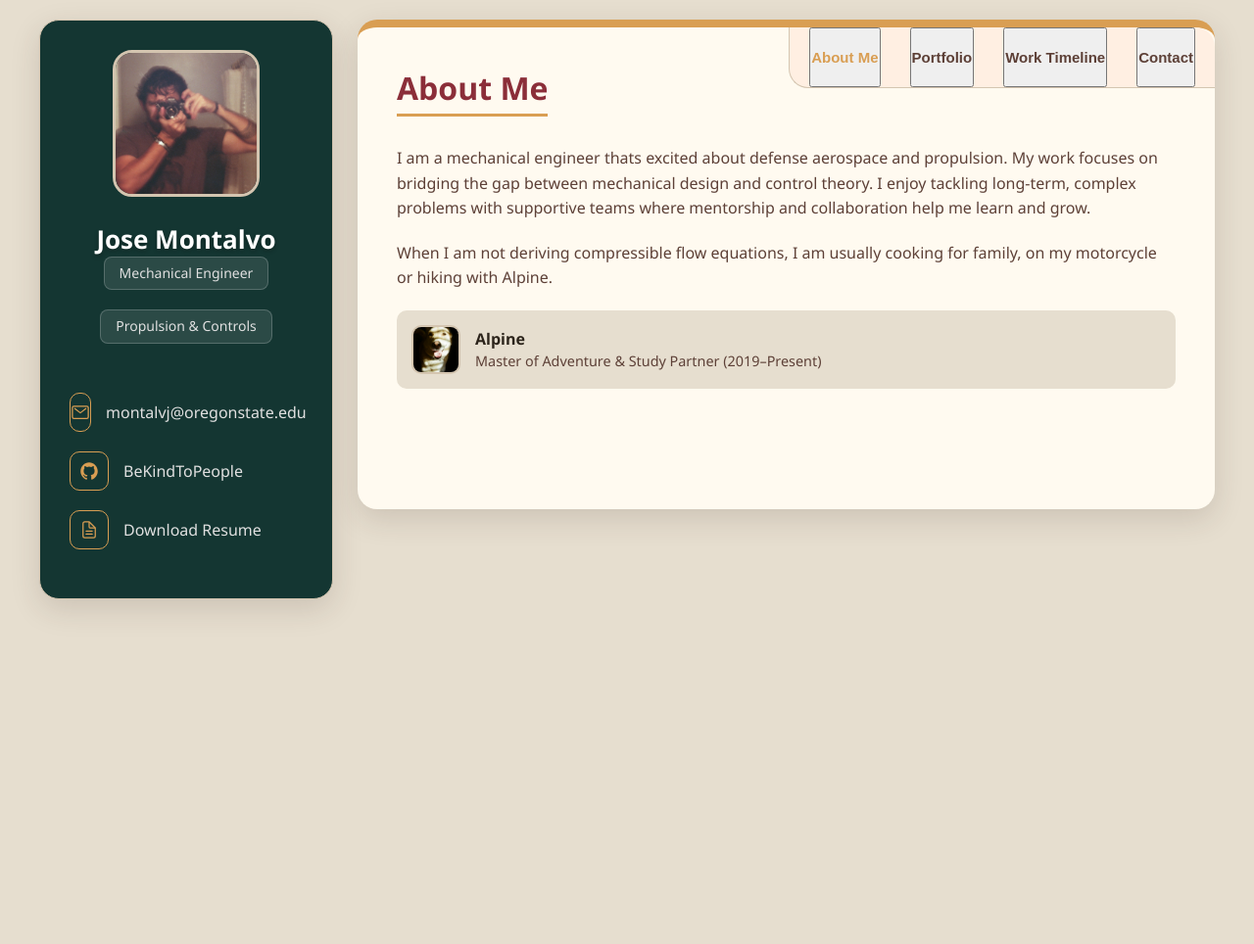
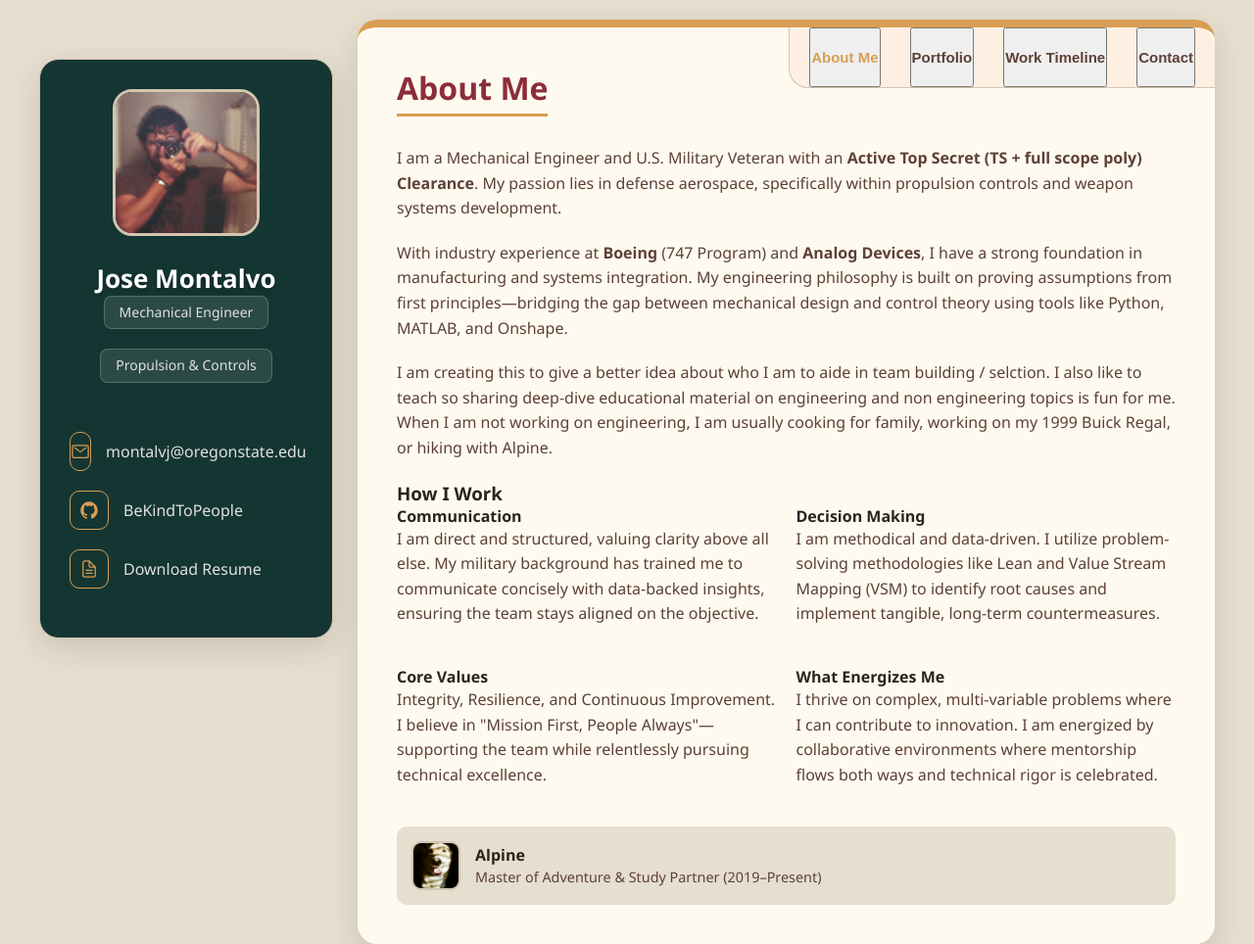
Before and after one commit to BeKindToPeople/JoseMontalvo.github.io, a plain HTML site: page index.html in a window 1280 px wide. Shown: the top 964 px of the page at 98% size. Before the commit the page ends 800 px from the top, so only its background shows below. Drawn offline with nearby package versions, Linux system fonts and the light colour scheme.

Commit message:
how i work

```diff
--- a/index.html
+++ b/index.html
@@ -351,13 +351,60 @@
           <h2>About Me</h2>
         </header>
         <p>
-          I am a mechanical engineer thats excited about defense aerospace and propulsion.
-          My work focuses on bridging the gap between mechanical design and control theory.
-        I enjoy tackling long-term, complex problems with supportive teams where mentorship and collaboration help me learn and grow.
-        </p>
-        <p>
-          When I am not deriving compressible flow equations, I am usually cooking for family, on my motorcycle or hiking with Alpine.
-        </p>
+    I am a Mechanical Engineer and U.S. Military Veteran with an <strong>Active Top Secret (TS + full scope poly) Clearance</strong>.
+    My passion lies in defense aerospace, specifically within propulsion controls and weapon systems development.
+  </p>
+  <p>
+    With industry experience at <strong>Boeing</strong> (747 Program) and <strong>Analog Devices</strong>, I have a strong foundation in manufacturing and systems integration.
+    My engineering philosophy is built on proving assumptions from first principles—bridging the gap between mechanical design and control theory using tools like Python, MATLAB, and Onshape.
+  </p>
+  <p>
+    I am creating this to give a better idea about who I am to aide in team building / selction. I also like to teach so sharing deep-dive educational material on engineering and non engineering topics is fun for me.
+    When I am not working on engineering, I am usually cooking for family, working on my 1999 Buick Regal, or hiking with Alpine.
+  </p>
+ <h3>
+  How I Work
+</h3>
+
+<div style="display: grid; grid-template-columns: 1fr 1fr; gap: 20px;">
+
+  <div>
+    <h4>Communication</h4>
+    <p>
+      I am direct and structured, valuing clarity above all else.
+      My military background has trained me to communicate concisely with data-backed insights,
+      ensuring the team stays aligned on the objective.
+    </p>
+  </div>
+
+  <div>
+    <h4>Decision Making</h4>
+    <p>
+      I am methodical and data-driven. I utilize problem-solving methodologies
+      like Lean and Value Stream Mapping (VSM) to identify root causes
+      and implement tangible, long-term countermeasures.
+    </p>
+  </div>
+
+  <div>
+    <h4>Core Values</h4>
+    <p>
+      Integrity, Resilience, and Continuous Improvement.
+      I believe in "Mission First, People Always"—supporting the team
+      while relentlessly pursuing technical excellence.
+    </p>
+  </div>
+
+  <div>
+    <h4>What Energizes Me</h4>
+    <p>
+      I thrive on complex, multi-variable problems where I can contribute to
+      innovation. I am energized by collaborative environments where
+      mentorship flows both ways and technical rigor is celebrated.
+    </p>
+  </div>
+
+</div>
 
         <div style="background: var(--background-color); padding: 15px; border-radius: 10px; display: flex; align-items: center; gap: 15px; margin-top: 20px;">
             <img src="Images/People/alpine1.JPG" alt="Alpine" style="width:50px; height:50px; border-radius:10px; object-fit:cover; border: 2px solid var(--border-color);" />
```
